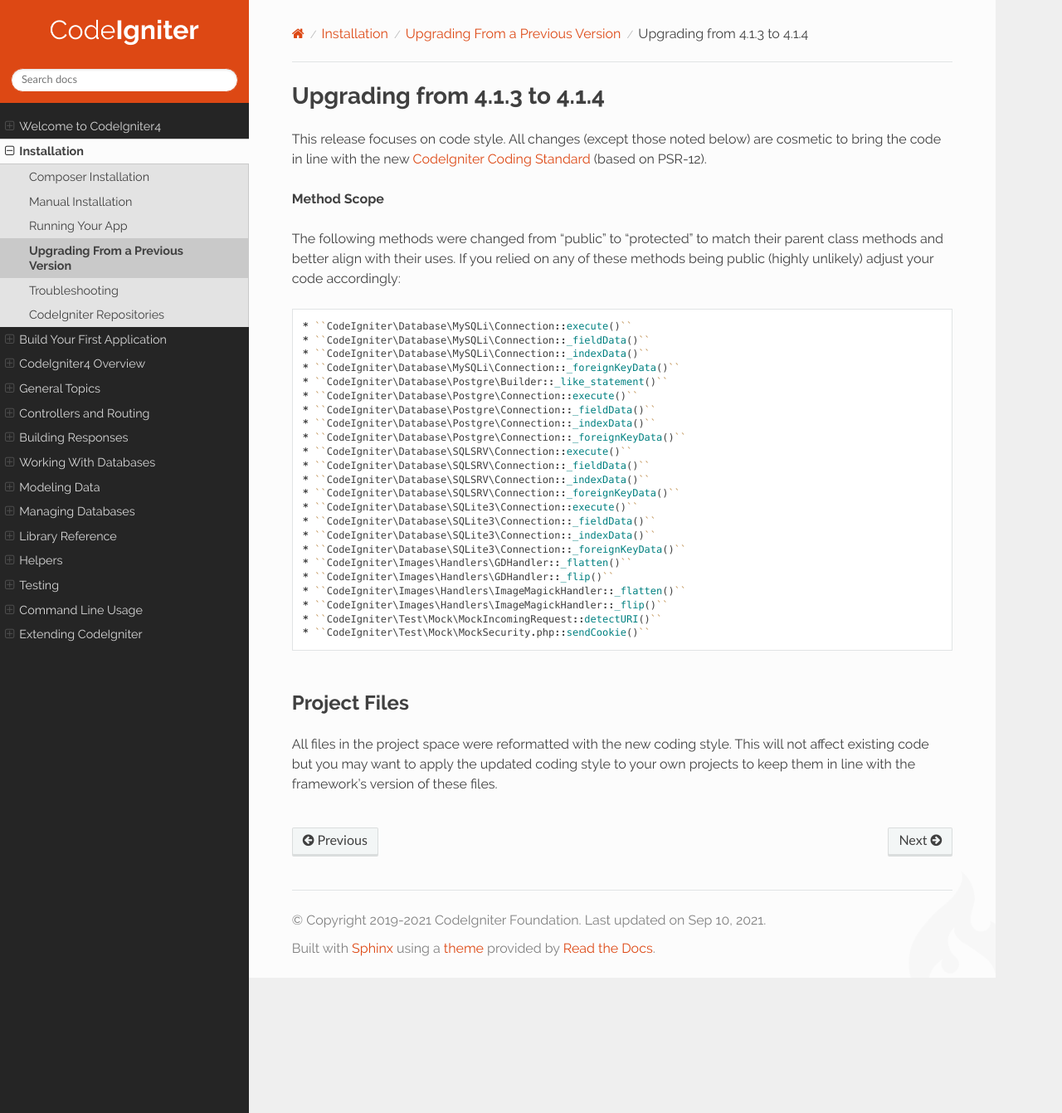
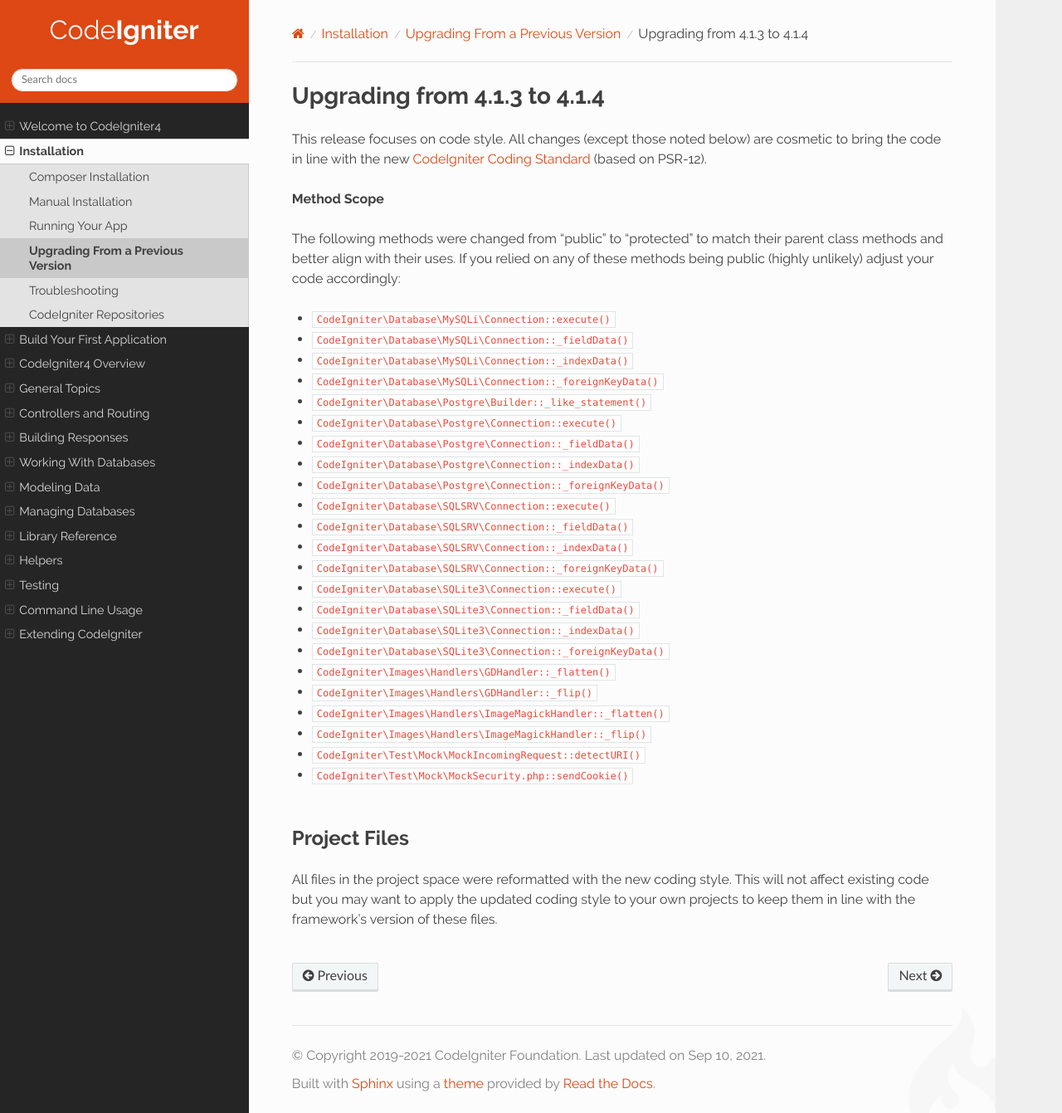
Before and after one commit to NEKOGET/ci4_user_guide_src, a Sphinx documentation site: the page built from source/installation/upgrade_414.rst, in a window 1280 px wide and 1341 px high. Shown: the whole window at 83% size. Built offline with Sphinx 7.4.7 and the Read the Docs theme 2.0.0, drawn with Linux system fonts in a browser that asks for light colours.

Commit message:
docs: fix RST format

```diff
--- a/source/installation/upgrade_414.rst
+++ b/source/installation/upgrade_414.rst
@@ -8,7 +8,7 @@ This release focuses on code style. All changes (except those noted below) are c
 **Method Scope**
 
 The following methods were changed from "public" to "protected" to match their parent class methods and better align with their uses.
-If you relied on any of these methods being public (highly unlikely) adjust your code accordingly::
+If you relied on any of these methods being public (highly unlikely) adjust your code accordingly:
 
 * ``CodeIgniter\Database\MySQLi\Connection::execute()``
 * ``CodeIgniter\Database\MySQLi\Connection::_fieldData()``
```
